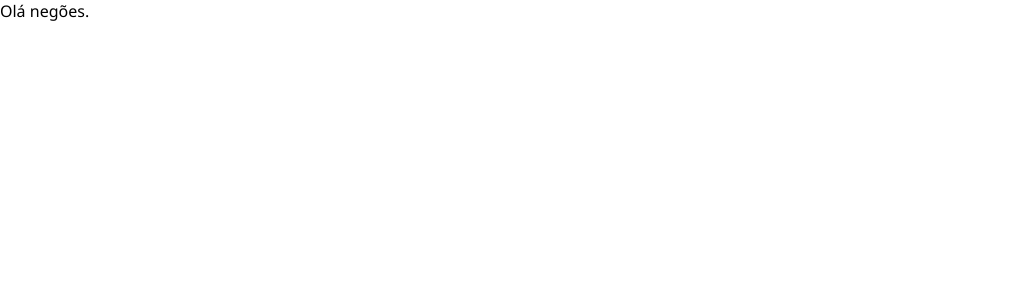
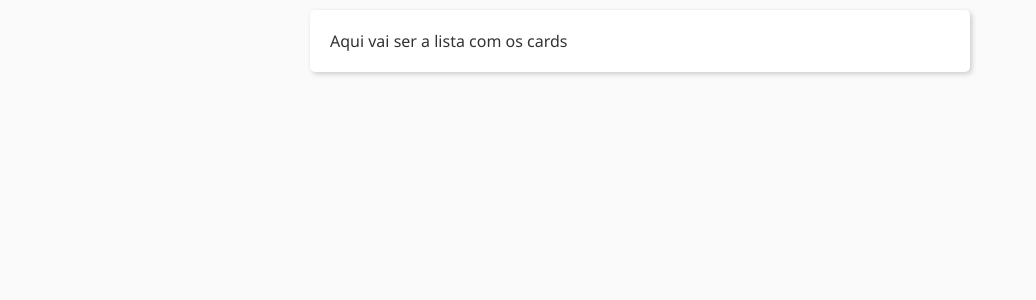
Before and after one commit to valterlucena/devweb-front, a React (Create React App) app in the folder flexes/: page / in a window 1280 px wide. Shown: the top 300 px of the page, without its empty margins (0-1036 px from the left). Built offline with nearby package versions, Linux system fonts and the light colour scheme.

Commit message:
inicia componente principal

```diff
--- a/flexes/src/App.js
+++ b/flexes/src/App.js
@@ -1,4 +1,6 @@
 import React, { Component } from 'react';
+
+import Container from './components/Container/container';
 
 import './styles.css';
 
@@ -6,7 +8,7 @@ class App extends Component {
   render() {
     return (
       <div className="App">
-        Olá negões.
+        <Container />
       </div>
     );
   }
--- /dev/null
+++ b/flexes/src/components/Cards/cards.css
@@ -0,0 +1,6 @@
+.cards {
+    padding: 20px;
+    border-radius: 5px;
+    background: #fff;
+    box-shadow: 2px 2px 5px #ccc;
+}
--- /dev/null
+++ b/flexes/src/components/Cards/cards.js
@@ -0,0 +1,14 @@
+import React, {Component} from 'react';
+
+import './cards.css';
+
+export default class Cards extends Component {
+
+    render() {
+        return (
+            <div className="cards">
+                Aqui vai ser a lista com os cards
+            </div>
+        );
+    }
+}
--- /dev/null
+++ b/flexes/src/components/Container/container.css
@@ -0,0 +1,5 @@
+.container {
+    max-width: 700px;
+    margin: 10px auto 0;
+    padding: 0 20px;
+}
--- /dev/null
+++ b/flexes/src/components/Container/container.js
@@ -0,0 +1,16 @@
+import React, {Component} from 'react';
+
+import Cards from '../Cards/cards';
+
+import './container.css';
+
+export default class Container extends Component {
+
+    render() {
+        return (
+            <div className="container">
+                <Cards />
+            </div>
+        );
+    }
+}
--- a/flexes/src/styles.css
+++ b/flexes/src/styles.css
@@ -7,4 +7,6 @@
 
 body {
   font-family: 'Segoe UI', Tahoma, Geneva, Verdana, sans-serif;
+  background: #fafafa;
+  color: #333;
 }
```
